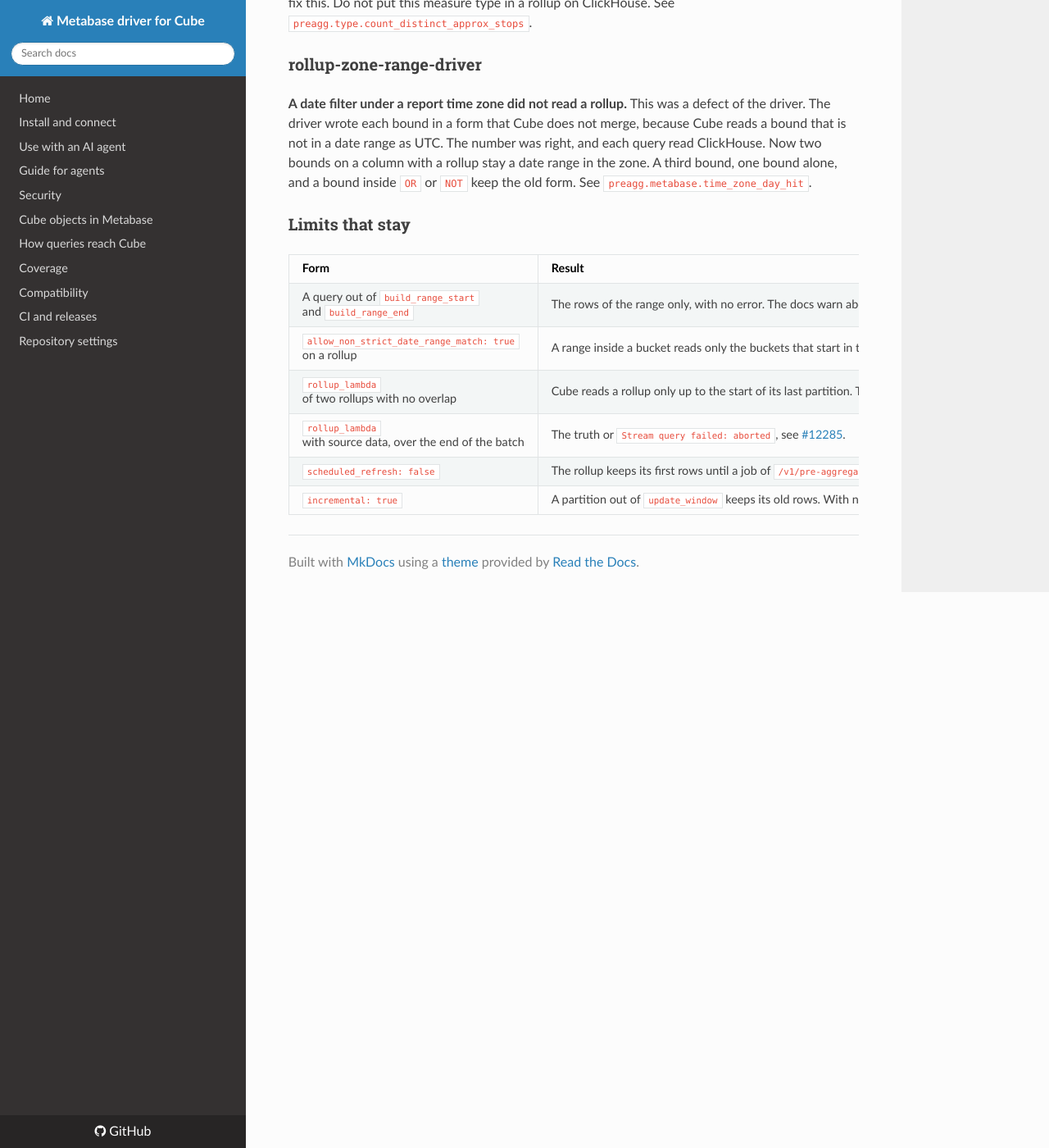
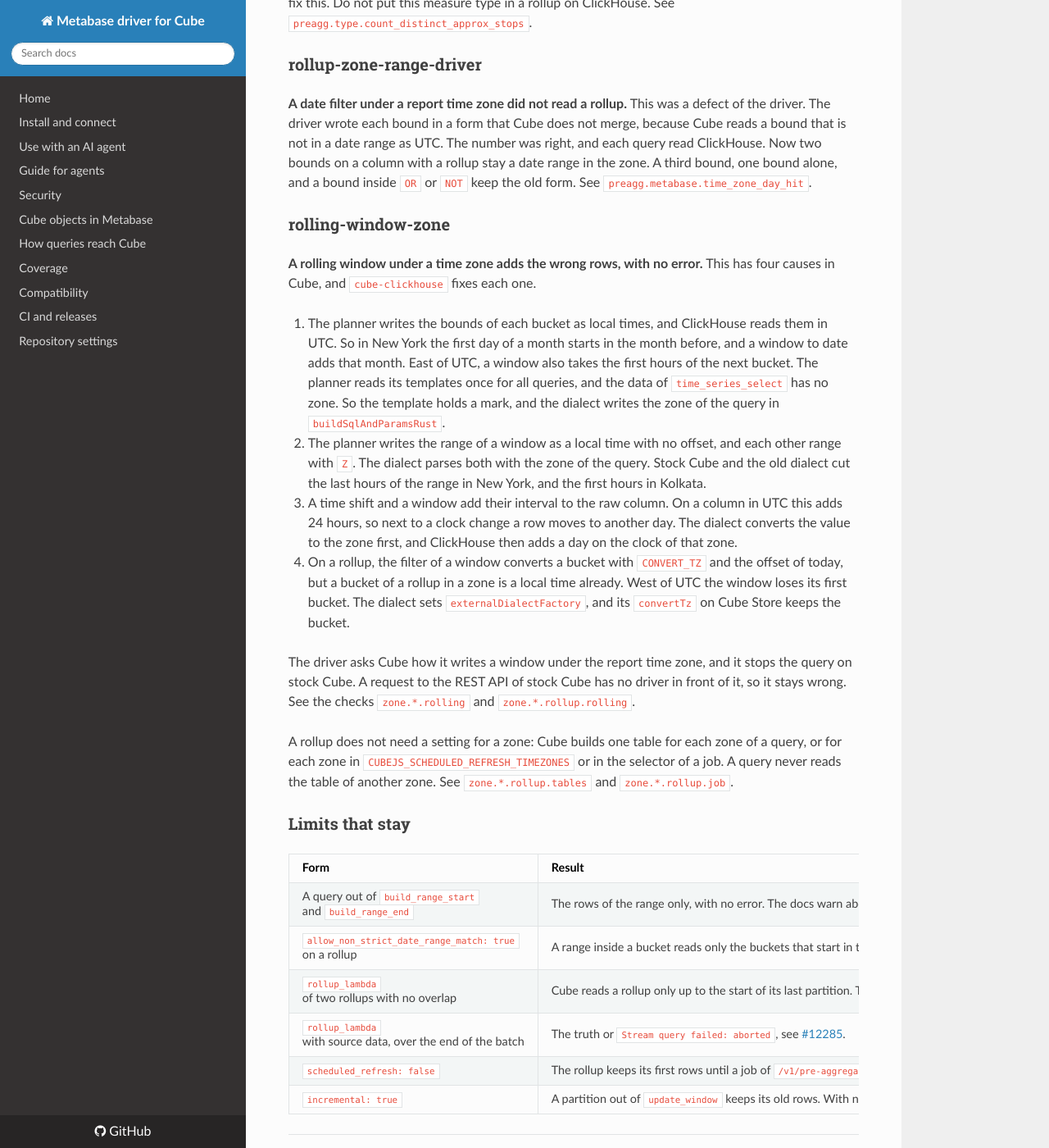
Before and after one commit to andrewkomkov/metabase-cube-driver, an MkDocs documentation site: the page built from docs/cube-audit.md, in a window 1280 px wide and 1400 px high, scrolled down 88850 px. Shown: the whole window at 82% size. Built offline with MkDocs 1.6.1, drawn with Linux system fonts in a browser that asks for light colours; nearby versions of some CDN libraries.

Commit message:
docs(audit): record the rolling window defects in a zone

```diff
--- a/docs/cube-audit.md
+++ b/docs/cube-audit.md
@@ -1247,6 +1247,19 @@ These results come from that work.
 
 **A date filter under a report time zone did not read a rollup.** This was a defect of the driver. The driver wrote each bound in a form that Cube does not merge, because Cube reads a bound that is not in a date range as UTC. The number was right, and each query read ClickHouse. Now two bounds on a column with a rollup stay a date range in the zone. A third bound, one bound alone, and a bound inside `OR` or `NOT` keep the old form. See `preagg.metabase.time_zone_day_hit`.
 
+### rolling-window-zone
+
+**A rolling window under a time zone adds the wrong rows, with no error.** This has four causes in Cube, and `cube-clickhouse` fixes each one.
+
+1. The planner writes the bounds of each bucket as local times, and ClickHouse reads them in UTC. So in New York the first day of a month starts in the month before, and a window to date adds that month. East of UTC, a window also takes the first hours of the next bucket. The planner reads its templates once for all queries, and the data of `time_series_select` has no zone. So the template holds a mark, and the dialect writes the zone of the query in `buildSqlAndParamsRust`.
+2. The planner writes the range of a window as a local time with no offset, and each other range with `Z`. The dialect parses both with the zone of the query. Stock Cube and the old dialect cut the last hours of the range in New York, and the first hours in Kolkata.
+3. A time shift and a window add their interval to the raw column. On a column in UTC this adds 24 hours, so next to a clock change a row moves to another day. The dialect converts the value to the zone first, and ClickHouse then adds a day on the clock of that zone.
+4. On a rollup, the filter of a window converts a bucket with `CONVERT_TZ` and the offset of today, but a bucket of a rollup in a zone is a local time already. West of UTC the window loses its first bucket. The dialect sets `externalDialectFactory`, and its `convertTz` on Cube Store keeps the bucket.
+
+The driver asks Cube how it writes a window under the report time zone, and it stops the query on stock Cube. A request to the REST API of stock Cube has no driver in front of it, so it stays wrong. See the checks `zone.*.rolling` and `zone.*.rollup.rolling`.
+
+A rollup does not need a setting for a zone: Cube builds one table for each zone of a query, or for each zone in `CUBEJS_SCHEDULED_REFRESH_TIMEZONES` or in the selector of a job. A query never reads the table of another zone. See `zone.*.rollup.tables` and `zone.*.rollup.job`.
+
 ### Limits that stay
 
 | Form | Result | Entry |
```
Also changed, not shown: docs/query-compilation.md (+4 -2 lines).
